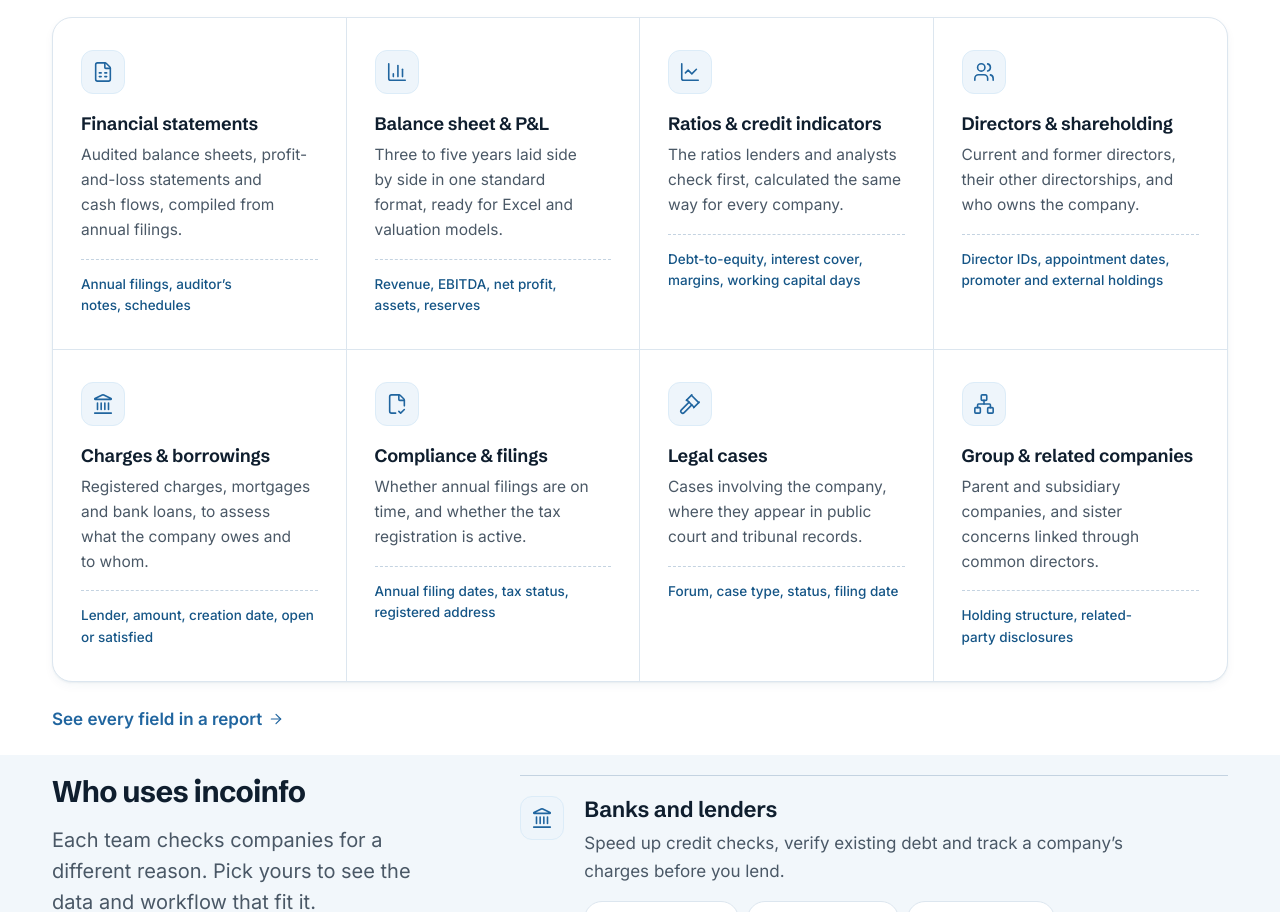
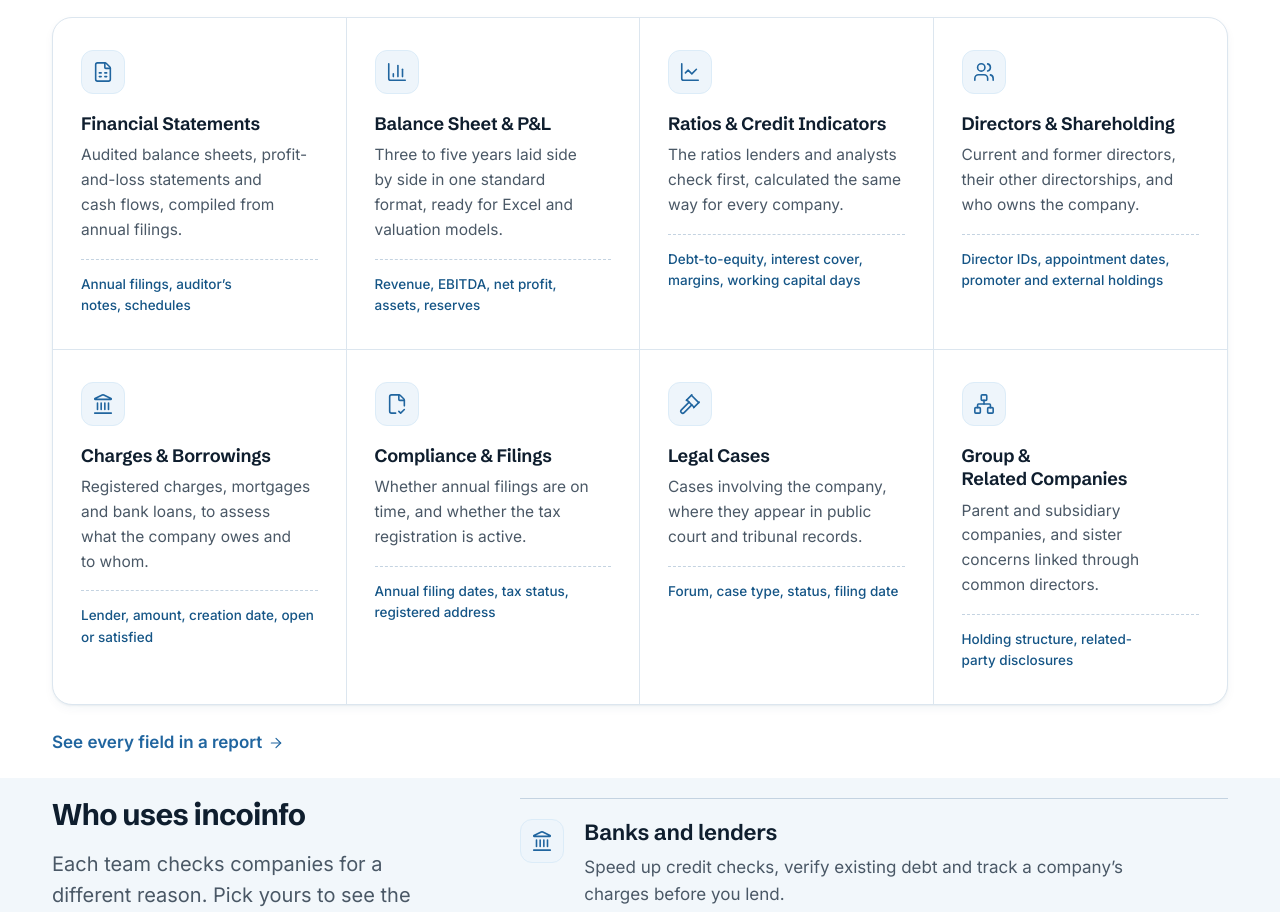
Before and after one commit to sumeetzade/incoinfo-website, a website built with Vite: page docs/index.html in a window 1280 px wide. Shown: the part 929-1841 px from the top of the page. Built offline with nearby package versions, Linux system fonts and the light colour scheme.

Commit message:
Home: title case for report contents subheadings
Co-Authored-By: Claude Opus 5.5 <noreply@anthropic.com>

```diff
--- a/docs/index.html
+++ b/docs/index.html
@@ -287,50 +287,50 @@
           <div class="toc" data-reveal-stagger>
             <article class="toc-cell">
               <span class="icon-tile"><svg class="icon" aria-hidden="true" focusable="false" xmlns="http://www.w3.org/2000/svg" width="24" height="24" viewBox="0 0 24 24" fill="none" stroke="currentColor" stroke-width="2" stroke-linecap="round" stroke-linejoin="round" > <path d="M6 22a2 2 0 0 1-2-2V4a2 2 0 0 1 2-2h8a2.4 2.4 0 0 1 1.704.706l3.588 3.588A2.4 2.4 0 0 1 20 8v12a2 2 0 0 1-2 2z" /> <path d="M14 2v5a1 1 0 0 0 1 1h5" /> <path d="M8 13h2" /> <path d="M14 13h2" /> <path d="M8 17h2" /> <path d="M14 17h2" /> </svg></span>
-              <h3>Financial statements</h3>
+              <h3>Financial Statements</h3>
               <p>Audited balance sheets, profit-and-loss statements and cash flows, compiled from annual filings.</p>
               <p class="toc-fields">Annual filings, auditor’s notes, schedules</p>
             </article>
             <article class="toc-cell">
               <span class="icon-tile"><svg class="icon" aria-hidden="true" focusable="false" xmlns="http://www.w3.org/2000/svg" width="24" height="24" viewBox="0 0 24 24" fill="none" stroke="currentColor" stroke-width="2" stroke-linecap="round" stroke-linejoin="round" > <path d="M3 3v16a2 2 0 0 0 2 2h16" /> <path d="M18 17V9" /> <path d="M13 17V5" /> <path d="M8 17v-3" /> </svg></span>
-              <h3>Balance sheet &amp; P&amp;L</h3>
+              <h3>Balance Sheet &amp; P&amp;L</h3>
               <p>Three to five years laid side by side in one standard format, ready for Excel and valuation models.</p>
               <p class="toc-fields">Revenue, EBITDA, net profit, assets, reserves</p>
             </article>
             <article class="toc-cell">
               <span class="icon-tile"><svg class="icon" aria-hidden="true" focusable="false" xmlns="http://www.w3.org/2000/svg" width="24" height="24" viewBox="0 0 24 24" fill="none" stroke="currentColor" stroke-width="2" stroke-linecap="round" stroke-linejoin="round" > <path d="M3 3v16a2 2 0 0 0 2 2h16" /> <path d="m19 9-5 5-4-4-3 3" /> </svg></span>
-              <h3>Ratios &amp; credit indicators</h3>
+              <h3>Ratios &amp; Credit Indicators</h3>
               <p>The ratios lenders and analysts check first, calculated the same way for every company.</p>
               <p class="toc-fields">Debt-to-equity, interest cover, margins, working capital days</p>
             </article>
             <article class="toc-cell">
               <span class="icon-tile"><svg class="icon" aria-hidden="true" focusable="false" xmlns="http://www.w3.org/2000/svg" width="24" height="24" viewBox="0 0 24 24" fill="none" stroke="currentColor" stroke-width="2" stroke-linecap="round" stroke-linejoin="round" > <path d="M16 21v-2a4 4 0 0 0-4-4H6a4 4 0 0 0-4 4v2" /> <path d="M16 3.128a4 4 0 0 1 0 7.744" /> <path d="M22 21v-2a4 4 0 0 0-3-3.87" /> <circle cx="9" cy="7" r="4" /> </svg></span>
-              <h3>Directors &amp; shareholding</h3>
+              <h3>Directors &amp; Shareholding</h3>
               <p>Current and former directors, their other directorships, and who owns the company.</p>
               <p class="toc-fields">Director IDs, appointment dates, promoter and external holdings</p>
             </article>
             <article class="toc-cell">
               <span class="icon-tile"><svg class="icon" aria-hidden="true" focusable="false" xmlns="http://www.w3.org/2000/svg" width="24" height="24" viewBox="0 0 24 24" fill="none" stroke="currentColor" stroke-width="2" stroke-linecap="round" stroke-linejoin="round" > <path d="M10 18v-7" /> <path d="M11.119 2.205a2 2 0 0 1 1.762 0l7.84 3.846A.5.5 0 0 1 20.5 7h-17a.5.5 0 0 1-.22-.949z" /> <path d="M14 18v-7" /> <path d="M18 18v-7" /> <path d="M3 22h18" /> <path d="M6 18v-7" /> </svg></span>
-              <h3>Charges &amp; borrowings</h3>
+              <h3>Charges &amp; Borrowings</h3>
               <p>Registered charges, mortgages and bank loans, to assess what the company owes and to whom.</p>
               <p class="toc-fields">Lender, amount, creation date, open or satisfied</p>
             </article>
             <article class="toc-cell">
               <span class="icon-tile"><svg class="icon" aria-hidden="true" focusable="false" xmlns="http://www.w3.org/2000/svg" width="24" height="24" viewBox="0 0 24 24" fill="none" stroke="currentColor" stroke-width="2" stroke-linecap="round" stroke-linejoin="round" > <path d="M10.5 22H6a2 2 0 0 1-2-2V4a2 2 0 0 1 2-2h8a2.4 2.4 0 0 1 1.706.706l3.588 3.588A2.4 2.4 0 0 1 20 8v6" /> <path d="M14 2v5a1 1 0 0 0 1 1h5" /> <path d="m14 20 2 2 4-4" /> </svg></span>
-              <h3>Compliance &amp; filings</h3>
+              <h3>Compliance &amp; Filings</h3>
               <p>Whether annual filings are on time, and whether the tax registration is active.</p>
               <p class="toc-fields">Annual filing dates, tax status, registered address</p>
             </article>
             <article class="toc-cell">
               <span class="icon-tile"><svg class="icon" aria-hidden="true" focusable="false" xmlns="http://www.w3.org/2000/svg" width="24" height="24" viewBox="0 0 24 24" fill="none" stroke="currentColor" stroke-width="2" stroke-linecap="round" stroke-linejoin="round" > <path d="m14 13-8.381 8.38a1 1 0 0 1-3.001-3l8.384-8.381" /> <path d="m16 16 6-6" /> <path d="m21.5 10.5-8-8" /> <path d="m8 8 6-6" /> <path d="m8.5 7.5 8 8" /> </svg></span>
-              <h3>Legal cases</h3>
+              <h3>Legal Cases</h3>
               <!-- TODO: confirm court/tribunal coverage and sources before launch -->
               <p>Cases involving the company, where they appear in public court and tribunal records.</p>
               <p class="toc-fields">Forum, case type, status, filing date</p>
             </article>
             <article class="toc-cell">
               <span class="icon-tile"><svg class="icon" aria-hidden="true" focusable="false" xmlns="http://www.w3.org/2000/svg" width="24" height="24" viewBox="0 0 24 24" fill="none" stroke="currentColor" stroke-width="2" stroke-linecap="round" stroke-linejoin="round" > <rect x="16" y="16" width="6" height="6" rx="1" /> <rect x="2" y="16" width="6" height="6" rx="1" /> <rect x="9" y="2" width="6" height="6" rx="1" /> <path d="M5 16v-3a1 1 0 0 1 1-1h12a1 1 0 0 1 1 1v3" /> <path d="M12 12V8" /> </svg></span>
-              <h3>Group &amp; related companies</h3>
+              <h3>Group &amp; Related Companies</h3>
               <p>Parent and subsidiary companies, and sister concerns linked through common directors.</p>
               <p class="toc-fields">Holding structure, related-party disclosures</p>
             </article>
--- a/index.html
+++ b/index.html
@@ -127,50 +127,50 @@
           <div class="toc" data-reveal-stagger>
             <article class="toc-cell">
               <span class="icon-tile">{{icon:file-spreadsheet}}</span>
-              <h3>Financial statements</h3>
+              <h3>Financial Statements</h3>
               <p>Audited balance sheets, profit-and-loss statements and cash flows, compiled from annual filings.</p>
               <p class="toc-fields">Annual filings, auditor’s notes, schedules</p>
             </article>
             <article class="toc-cell">
               <span class="icon-tile">{{icon:chart-column}}</span>
-              <h3>Balance sheet &amp; P&amp;L</h3>
+              <h3>Balance Sheet &amp; P&amp;L</h3>
               <p>Three to five years laid side by side in one standard format, ready for Excel and valuation models.</p>
               <p class="toc-fields">Revenue, EBITDA, net profit, assets, reserves</p>
             </article>
             <article class="toc-cell">
               <span class="icon-tile">{{icon:chart-line}}</span>
-              <h3>Ratios &amp; credit indicators</h3>
+              <h3>Ratios &amp; Credit Indicators</h3>
               <p>The ratios lenders and analysts check first, calculated the same way for every company.</p>
               <p class="toc-fields">Debt-to-equity, interest cover, margins, working capital days</p>
             </article>
             <article class="toc-cell">
               <span class="icon-tile">{{icon:users}}</span>
-              <h3>Directors &amp; shareholding</h3>
+              <h3>Directors &amp; Shareholding</h3>
               <p>Current and former directors, their other directorships, and who owns the company.</p>
               <p class="toc-fields">Director IDs, appointment dates, promoter and external holdings</p>
             </article>
             <article class="toc-cell">
               <span class="icon-tile">{{icon:landmark}}</span>
-              <h3>Charges &amp; borrowings</h3>
+              <h3>Charges &amp; Borrowings</h3>
               <p>Registered charges, mortgages and bank loans, to assess what the company owes and to whom.</p>
               <p class="toc-fields">Lender, amount, creation date, open or satisfied</p>
             </article>
             <article class="toc-cell">
               <span class="icon-tile">{{icon:file-check-2}}</span>
-              <h3>Compliance &amp; filings</h3>
+              <h3>Compliance &amp; Filings</h3>
               <p>Whether annual filings are on time, and whether the tax registration is active.</p>
               <p class="toc-fields">Annual filing dates, tax status, registered address</p>
             </article>
             <article class="toc-cell">
               <span class="icon-tile">{{icon:gavel}}</span>
-              <h3>Legal cases</h3>
+              <h3>Legal Cases</h3>
               <!-- TODO: confirm court/tribunal coverage and sources before launch -->
               <p>Cases involving the company, where they appear in public court and tribunal records.</p>
               <p class="toc-fields">Forum, case type, status, filing date</p>
             </article>
             <article class="toc-cell">
               <span class="icon-tile">{{icon:network}}</span>
-              <h3>Group &amp; related companies</h3>
+              <h3>Group &amp; Related Companies</h3>
               <p>Parent and subsidiary companies, and sister concerns linked through common directors.</p>
               <p class="toc-fields">Holding structure, related-party disclosures</p>
             </article>
```
